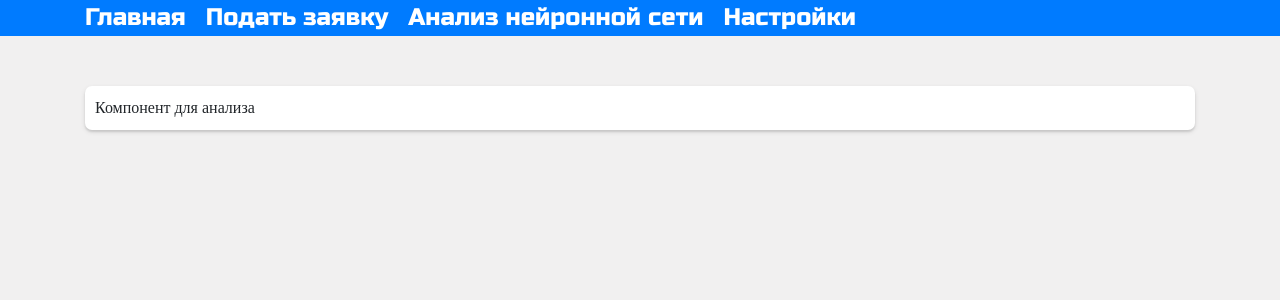
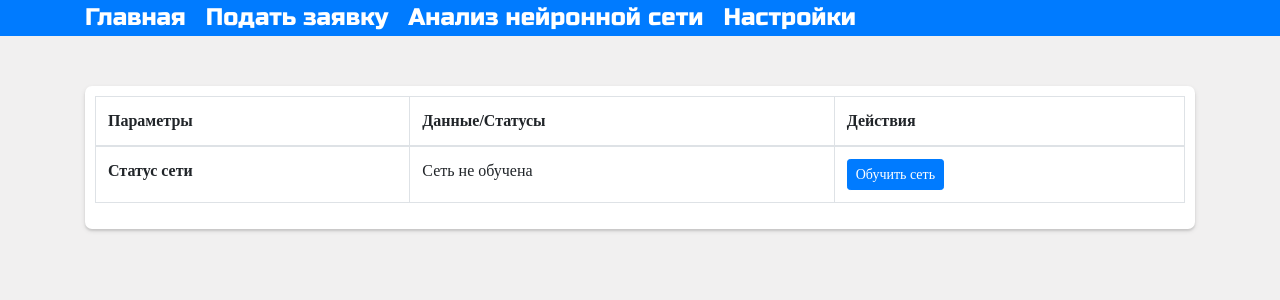
Before and after one commit to zhurbeyaleksander/score3, a React (Create React App) app in the folder score-frontend/: page /analisisNet in a window 1280 px wide. Shown: the top 300 px of the page. Built offline with nearby package versions, Linux system fonts and the light colour scheme; no server answers; a web font is replaced by a local one.

Commit message:
Статус сети + функция обучения сети

```diff
--- a/score-frontend/src/components/AnalisNet.js
+++ b/score-frontend/src/components/AnalisNet.js
@@ -7,6 +7,7 @@ export class AnalisisNet extends Component{
 
         this.state = {
             isNetTrain: 0,
+            netTraining: 0,
         }
       }
 
@@ -15,10 +16,43 @@ export class AnalisisNet extends Component{
 
           axios.get(url)
           .then((response) => {
-              console.log(response)
+              console.log('Статус сети' + response.data.isNetTrain);
+              this.setState({isNetTrain: response.data.isNetTrain});
           })
       }
 
+      componentDidUpdate(){
+        console.log(this.state)
+      }
+
+      renderNetStatus = (isNetTrainStatus) => {
+          if(isNetTrainStatus === 1 && this.state.netTraining === 0){
+            return <div>Сеть обучена</div>
+          } else if (isNetTrainStatus === 0 && this.state.netTraining === 1){
+            return (
+              <div class="spinner-grow text-primary" role="status">
+              <span class="sr-only">Loading...</span>
+              </div>
+            );
+          } else {
+            return (<div>Сеть не обучена</div>)
+          }
+      }
+
+      trainNet = () => {
+        let url = 'http://localhost:3210/trainNet';
+
+        this.setState({netTraining: 1});
+
+        axios.get(url)
+        .then((response) => {
+            console.log('Статус сети' + response.data.isNetTrain);
+            this.setState({
+              isNetTrain: response.data.isNetTrain,
+              netTraining: 0,
+            });
+        })
+    }
 
       render() {
 
@@ -26,7 +60,22 @@ export class AnalisisNet extends Component{
         return (
           <div className='block'>
 
-         Компонент для анализа
+         <table className="table table-bordered">
+  <thead>
+    <tr>
+      <th scope="col">Параметры</th>
+      <th scope="col">Данные/Статусы</th>
+      <th scope="col">Действия</th>
+    </tr>
+  </thead>
+  <tbody>
+    <tr>
+      <th scope="row">Статус сети</th>
+      <td>{this.renderNetStatus(this.state.isNetTrain)}</td>
+      <td><button type="button" class="btn btn-primary btn-sm" onClick={this.trainNet}>Обучить сеть</button></td>
+    </tr>
+  </tbody>
+</table>
 
           </div>
         );
```
Also changed, not shown: 1 other file (tests, documents, lock files or other folders).
